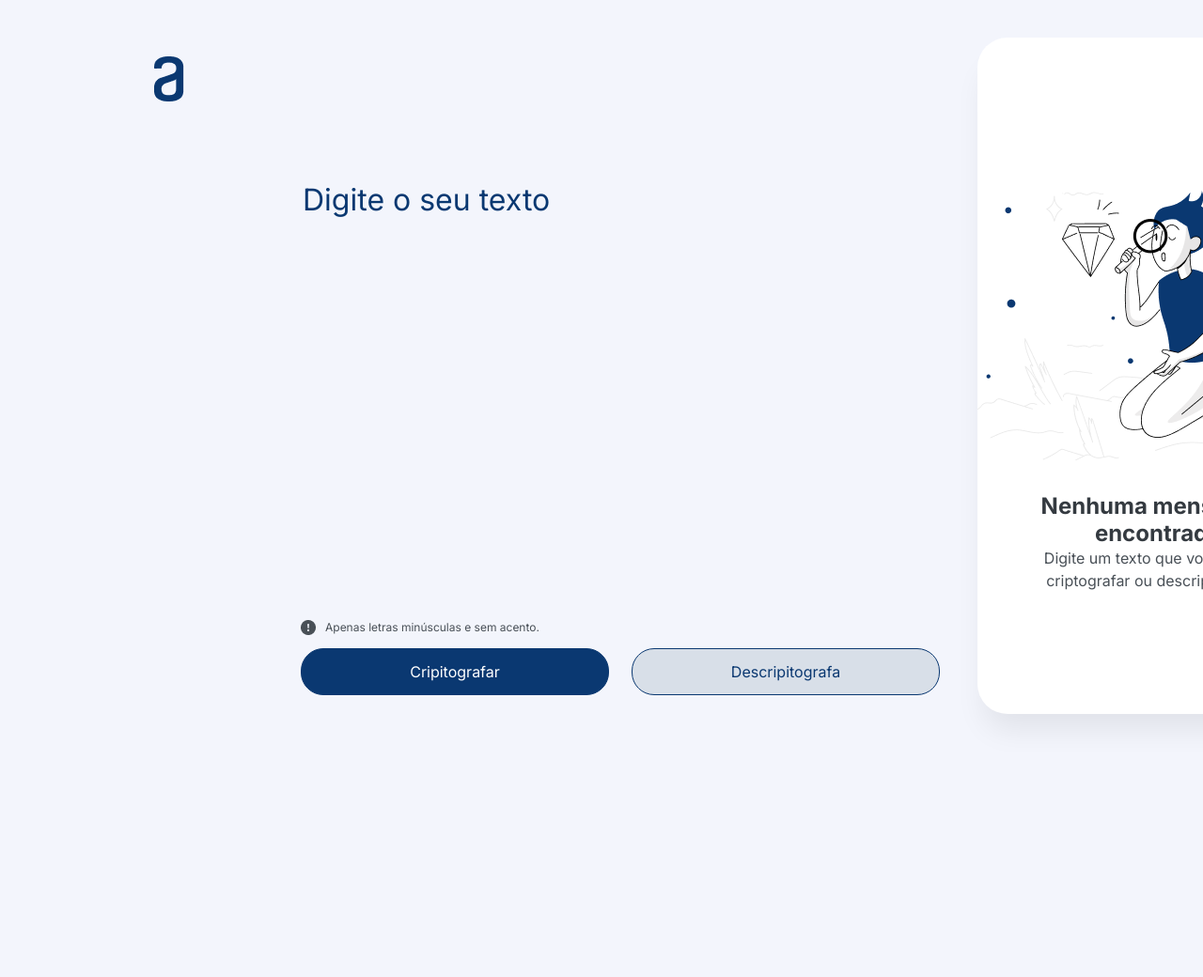
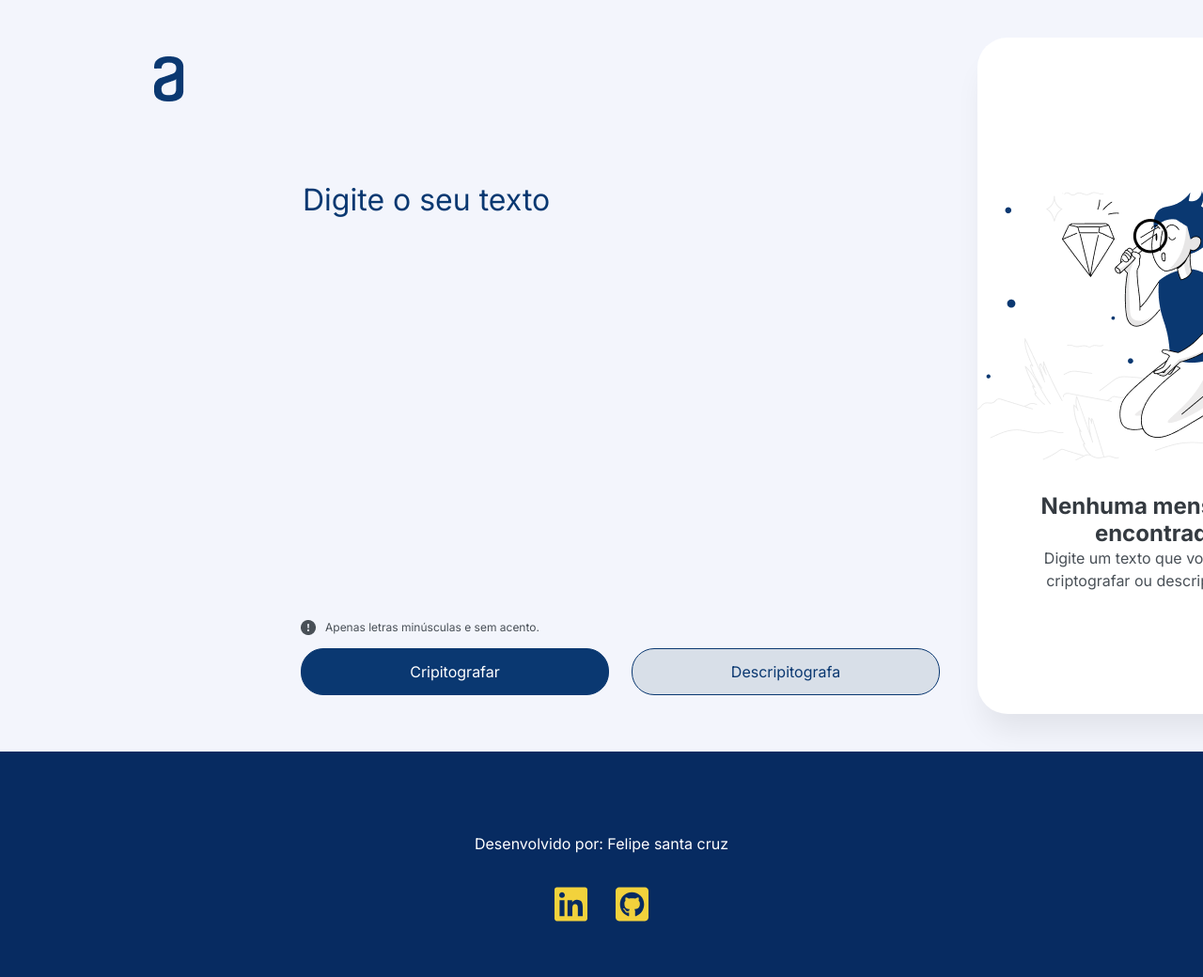
Before and after one commit to Felipewiiu/DesafioOnoe_criptografia, a plain HTML site: page index.html in a window 1280 px wide. Shown: the top 1040 px of the page at 94% size. Before the commit the page ends 800 px from the top, so only its background shows below. Drawn offline with Linux system fonts and the light colour scheme.

Commit message:
styles: criando o footer da página

```diff
--- a/index.html
+++ b/index.html
@@ -33,7 +33,7 @@
             </div>
         </section>
         <aside class="container__aside">
-            <textarea  class="box-text box-styles" id="text-area" name="text-area"  cols="35" rows="10"></textarea>
+            <textarea class="box-text box-styles" id="text-area" name="text-area" cols="35" rows="10"></textarea>
             <label for="text-area" id="label" class="label-disable">Texto copiado para área de transferência</label>
             <button class="copy-btn disable-content">
                 <p>Copiar</p>
@@ -46,7 +46,18 @@
 
         </aside>
     </div>
-    <script type="module" src="app.js" ></script>
+    <footer class="container__footer">
+        <h2>Desenvolvido por: Felipe santa cruz</h2>
+        <div class="container__footer--img">
+            <a href="https://www.linkedin.com/in/felipe-front-end/" target="_blank">
+                <img src="./img/linkedinYellow.svg" alt="Linkedin">
+            </a>
+            <a href="https://github.com/Felipewiiu?tab=repositories" target="_blank">
+                <img src="./img/square-githubYellow.svg" alt="Github">
+            </a>
+        </div>
+    </footer>
+    <script type="module" src="app.js"></script>
 </body>
 
 </html>
--- a/style.css
+++ b/style.css
@@ -12,7 +12,9 @@
 body {
     background-color: var(--background);
     display: flex;
+    align-items: center;
     justify-content: center;
+    flex-direction: column;
     margin: 0px;
 }
 
@@ -41,18 +43,15 @@ body {
     justify-content: space-between;
     width: 42.5rem;
     height: 85%;
-    /* background-color: red; */
     margin-left: 20rem;
     max-height: 819.891px;
 }
 
 .container__section--secundary {
     display: flex;
-    /* align-items: end; */
     height: 100%;
     justify-content: space-between;
     flex-direction: column;
-    /* background-color: aquamarine; */
 }
 
 .container__section--input {
@@ -94,8 +93,6 @@ body {
     display: flex;
     justify-content: space-between;
     width: 100%;
-
-    /* background-color: aquamarine; */
 }
 
 #encryptBtn {
@@ -188,7 +185,7 @@ body {
     margin-inline: 2.5rem;
 }
 
-.label-enable{
+.label-enable {
     color: rgb(148, 218, 42);
     font-family: Inter;
     font-size: 1rem;
@@ -200,7 +197,7 @@ body {
 
 }
 
-.label-disable{
+.label-disable {
     color: transparent;
 }
 
@@ -210,7 +207,7 @@ body {
 }
 
 
-.disable-content{
+.disable-content {
     display: none;
 
 }
@@ -239,7 +236,7 @@ body {
 
 }
 
-.box-styles{
+.box-styles {
     color: var(--Dark-blue-dark-blue-400);
     border: 0 none;
     outline: 1;
@@ -260,13 +257,43 @@ body {
     transition: all 600ms;
 }
 
-.copy-btn:hover{
+.copy-btn:hover {
     background-color: var(--Light-blue-light-blue-200);
 }
+
 .copy-btn:active {
     transform: scale(1.1);
 }
 
-.copy-btn p{
- padding: 0px;
+.copy-btn p {
+    padding: 0px;
 }
+
+.container__footer{
+    display: flex;
+    align-items: center;
+    justify-content: center;
+    flex-direction: column;
+    width: 100%;
+    height: 15rem;
+    background-color: #072B61;
+
+}
+
+.container__footer h2{
+    padding-block: 2rem;
+    color: var(--White);
+    text-align: center;
+    font-family: Inter;
+    font-size: 1rem;
+    font-style: normal;
+    font-weight: 400;
+    line-height: 150%;
+    padding-inline: 2rem;
+}
+
+.container__footer--img{
+    display: flex;
+    justify-content: space-evenly;
+    width: 10rem;
+}
```
Also changed, not shown: img/linkedinYellow.svg (added), img/square-githubYellow.svg (added).
